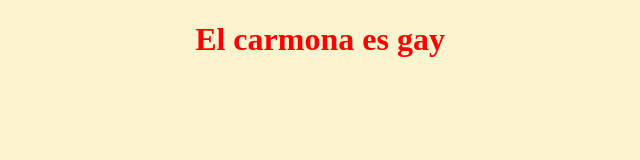
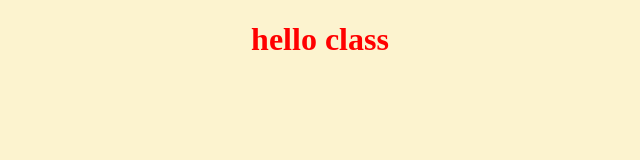
Before and after one commit to JeissonSantander/advance-programming, a plain HTML site: page index.html in a window 1280 px wide. Shown: the whole page, without its empty margins (320-960 px from the left). Drawn offline with Linux system fonts and the light colour scheme.

Commit message:
index.html

```diff
--- a/index.html
+++ b/index.html
@@ -13,7 +13,7 @@
 <body bgcolor="#FCF3CF" >
 
     <center>
-        <div id="01"><font color="red"><h1 > El carmona es gay </h1></font> </div>
+        <div id="01"><font color="red"><h1 > hello class </h1></font> </div>
     </center>
 
 
```
